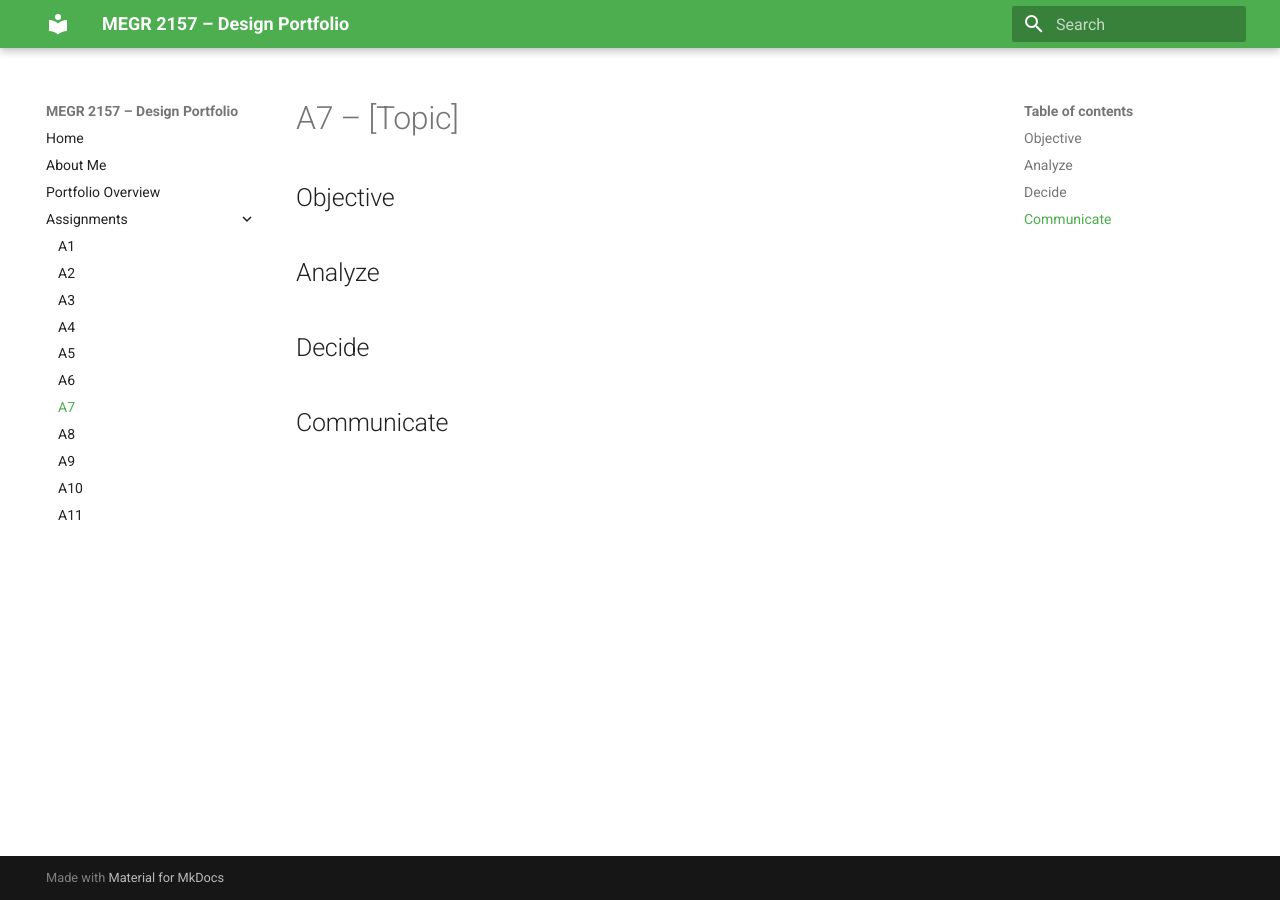
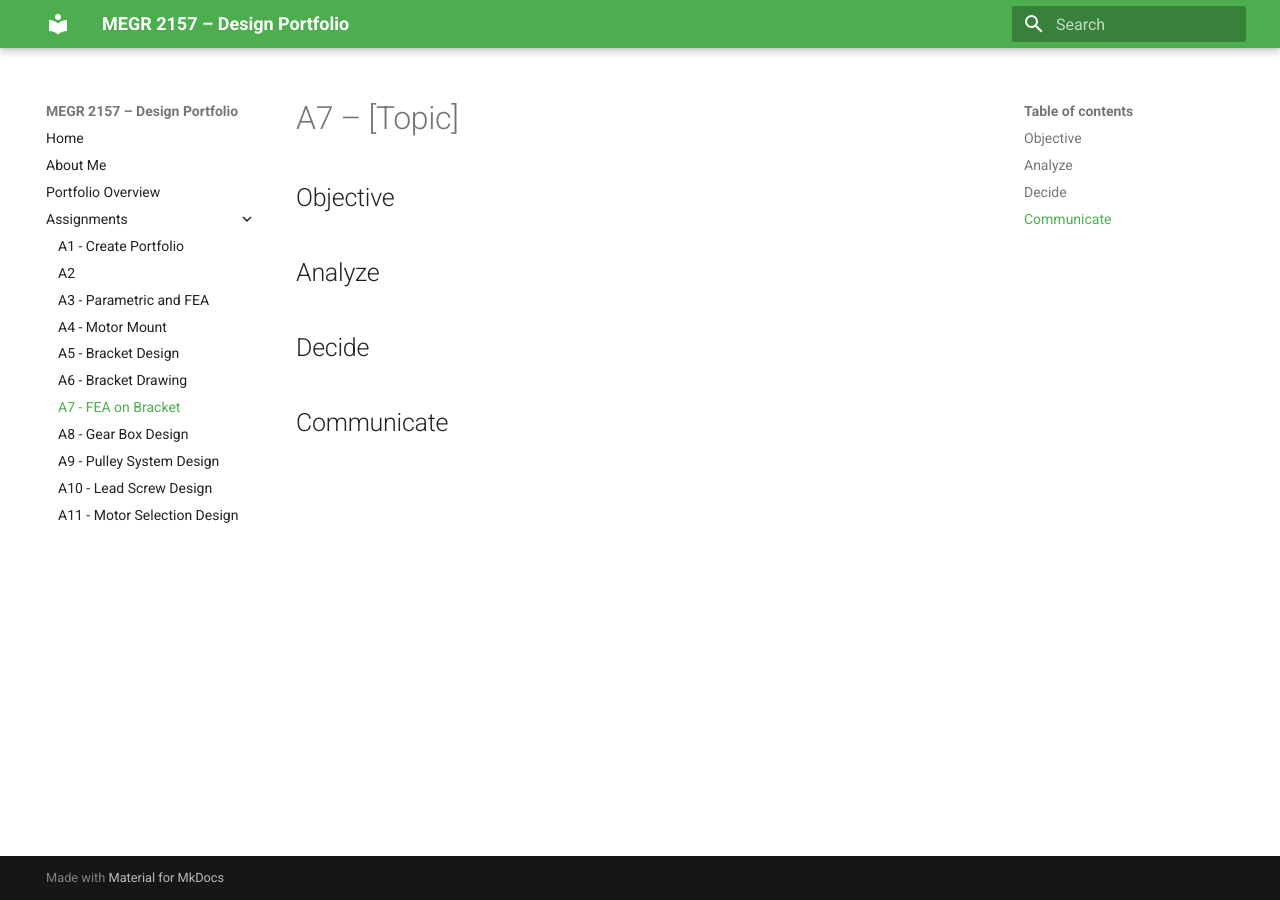
Before and after one commit to KaileighAnn/kaileighs-megr2157-portfolio, an MkDocs documentation site: the page built from docs/assignments/A07/index.md, in a window 1280 px wide. Built offline with MkDocs 1.6.1 and Material for MkDocs 9.7.7, drawn with Linux system fonts in a browser that asks for light colours.

Commit message:
Add descriptive assignment navigation labels

```diff
--- a/mkdocs.yml
+++ b/mkdocs.yml
@@ -14,14 +14,14 @@ nav:
   - About Me: aboutme/index.md
   - Portfolio Overview: portfolio-overview.md
   - Assignments:
-      - A1: assignments/A01/index.md
+      - A1 - Create Portfolio: assignments/A01/index.md
       - A2: assignments/A02/index.md
-      - A3: assignments/A03/index.md
-      - A4: assignments/A04/index.md
-      - A5: assignments/A05/index.md
-      - A6: assignments/A06/index.md
-      - A7: assignments/A07/index.md
-      - A8: assignments/A08/index.md
-      - A9: assignments/A09/index.md
-      - A10: assignments/A10/index.md
-      - A11: assignments/A11/index.md
+      - A3 - Parametric and FEA: assignments/A03/index.md
+      - A4 - Motor Mount: assignments/A04/index.md
+      - A5 - Bracket Design: assignments/A05/index.md
+      - A6 - Bracket Drawing: assignments/A06/index.md
+      - A7 - FEA on Bracket: assignments/A07/index.md
+      - A8 - Gear Box Design: assignments/A08/index.md
+      - A9 - Pulley System Design: assignments/A09/index.md
+      - A10 - Lead Screw Design: assignments/A10/index.md
+      - A11 - Motor Selection Design: assignments/A11/index.md
```
